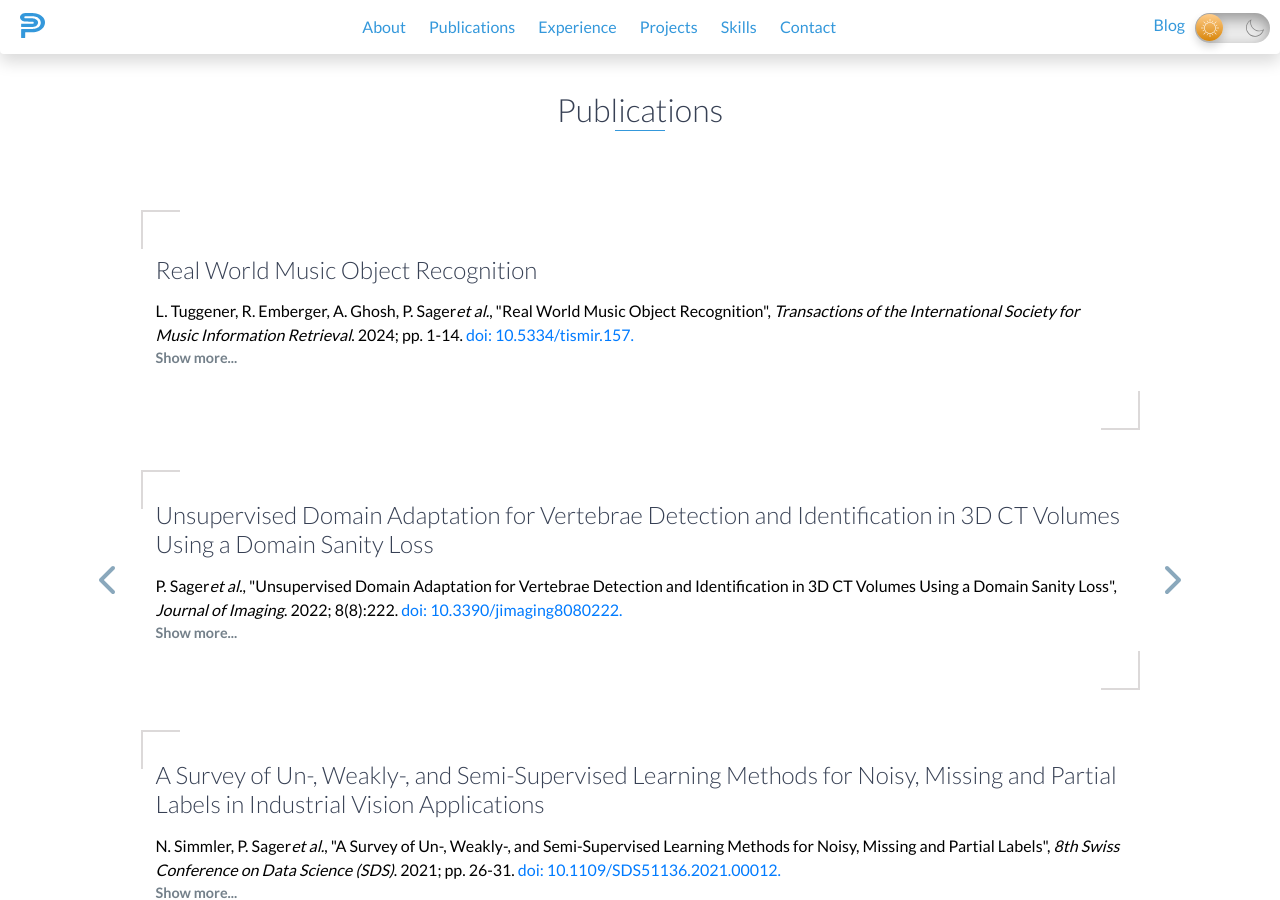
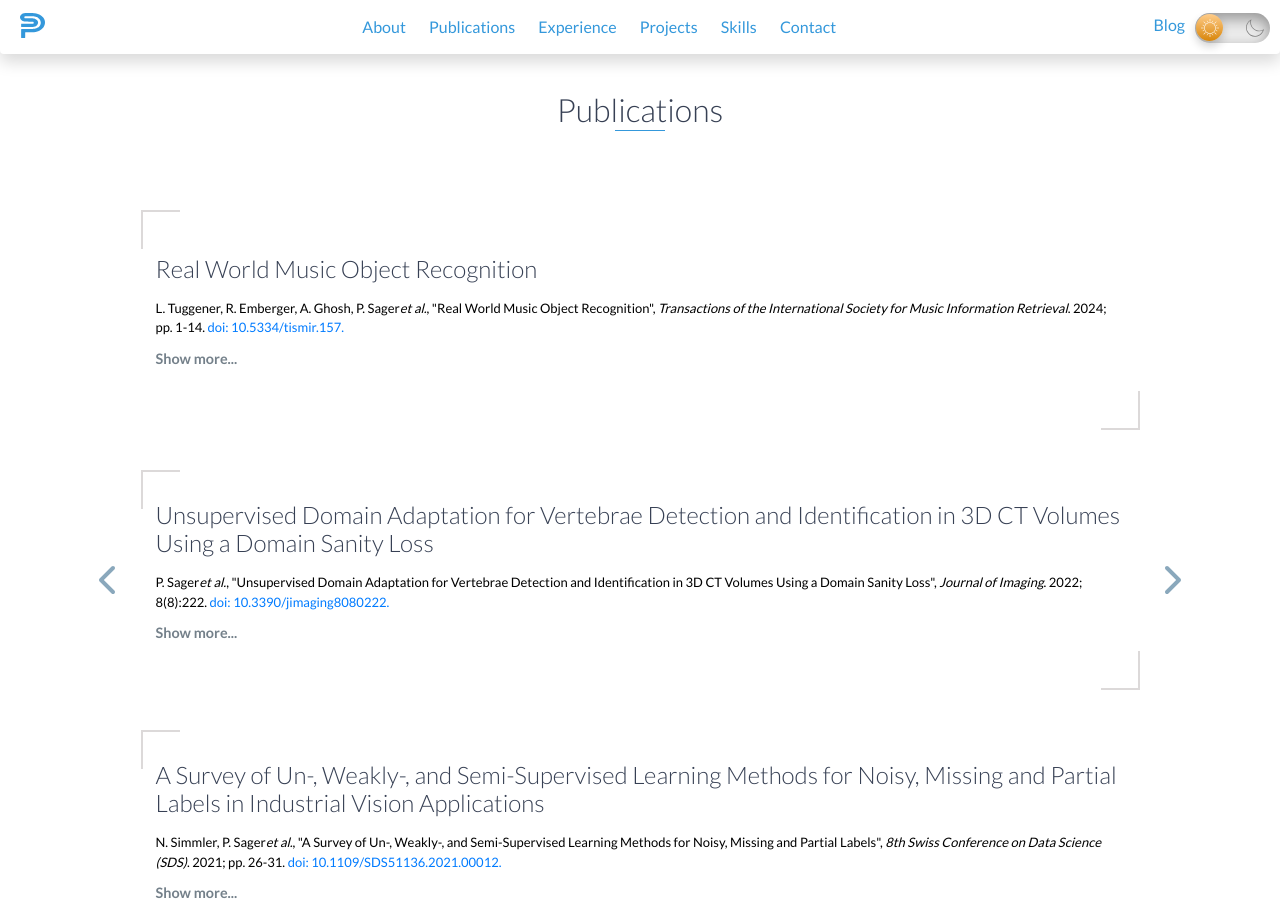
Before and after one commit to sagerpascal/sagerpascal.github.io, a Jekyll site: the page built from index.html, in a window 1280 px wide and 900 px high, scrolled down 1654 px. Built offline with Jekyll 4.4.1, drawn with Linux system fonts in a browser that asks for light colours; nearby versions of some CDN libraries; library files that are not in the unit come from our copies.

Commit message:
Fix text colors

```diff
--- a/assets/css/portfolio-styles.scss
+++ b/assets/css/portfolio-styles.scss
@@ -432,7 +432,7 @@ h1 {
     margin: 0 0 15px 0;
   }
 
-  .citation .citation-small {
+  .citation, .citation-small {
     font-size: small;
     margin: 10px auto;
     color: var(--background-inverse);
@@ -525,9 +525,10 @@ h1 {
       }
     }
 
-    .citation .citation-small {
+    .citation, .citation-small {
       font-size: small;
       margin: 10px auto;
+      color: var(--background-inverse);
     }
 
     .citation-small {
```
